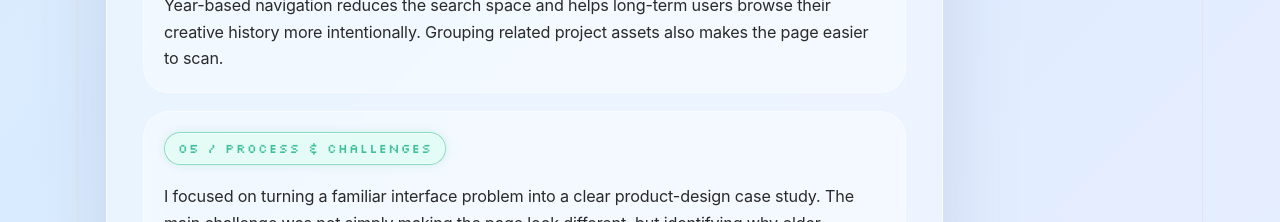
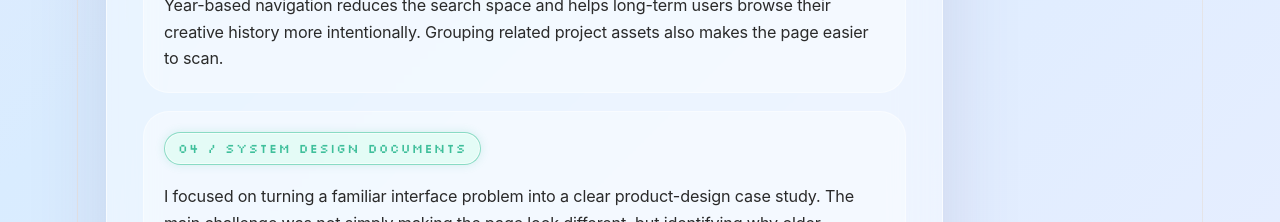
Before and after one commit to jesstasha/portfolio-2026, a React (Vite) app: page / in a window 1280 px wide. Shown: the part 2820-3042 px from the top of the page. Built offline with nearby package versions, Linux system fonts and the light colour scheme.

Commit message:
Update Earth Resonance page guide

```diff
--- a/src/App.jsx
+++ b/src/App.jsx
@@ -518,6 +518,15 @@ function ProjectPage({ number, title, description, projects }) {
     if (project.image) {
       return [[slug, project.title]];
     }
+    if (project.title === "Earth Resonance") {
+      return [
+        [`${slug}-overview`, project.title],
+        [`${slug}-problem`, "Design Intention"],
+        [`${slug}-solution`, "Level Design"],
+        [`${slug}-process`, "System Design"],
+      ];
+    }
+
     return [
       [`${slug}-overview`, project.title],
       [`${slug}-problem`, "Problem"],
@@ -883,7 +892,7 @@ function ProjectCard({ project, index }) {
           </section>
 
           <section id={`${projectSlug}-process`}>
-            <span>05 / Process & Challenges</span>
+            <span>04 / System Design Documents</span>
             <p>
               {project.title === "Canva Projects Redesign"
                 ? "I focused on turning a familiar interface problem into a clear product-design case study. The main challenge was not simply making the page look different, but identifying why older projects become difficult to retrieve and translating that problem into a practical navigation idea."
```
